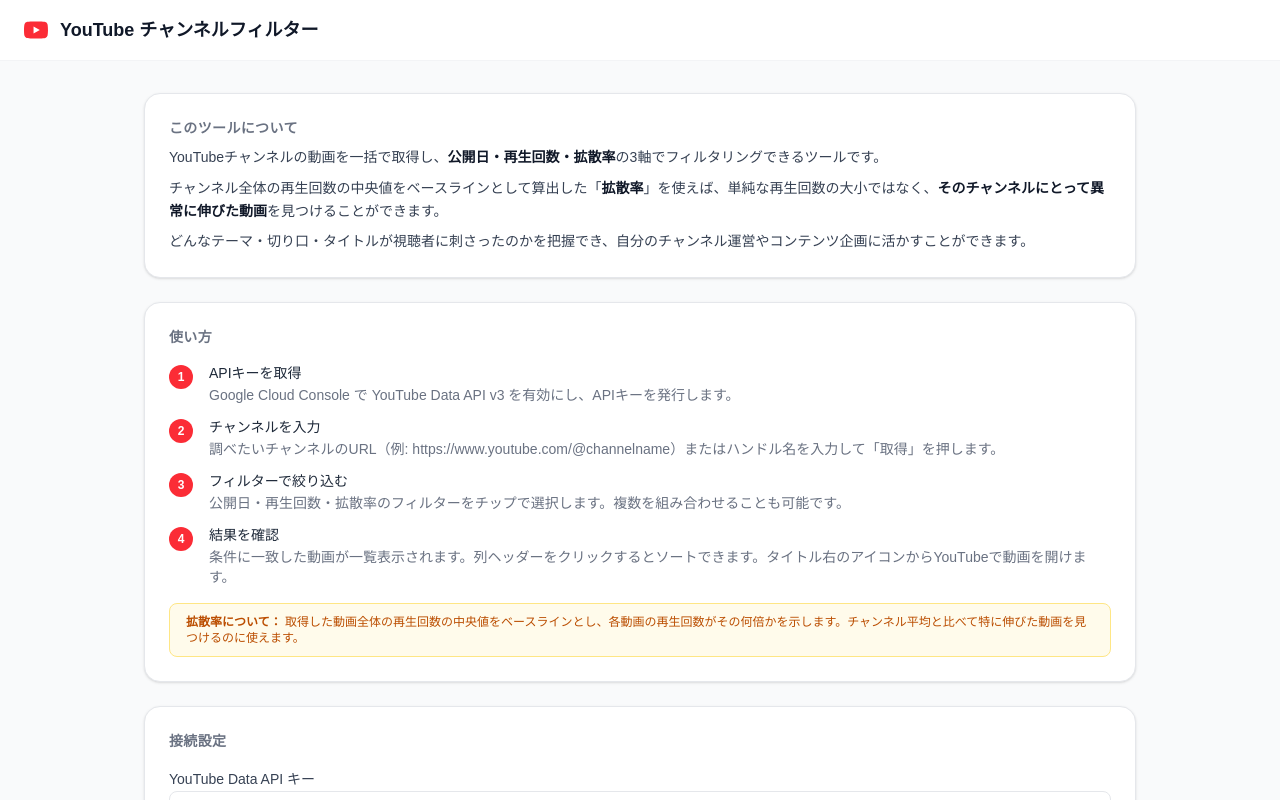
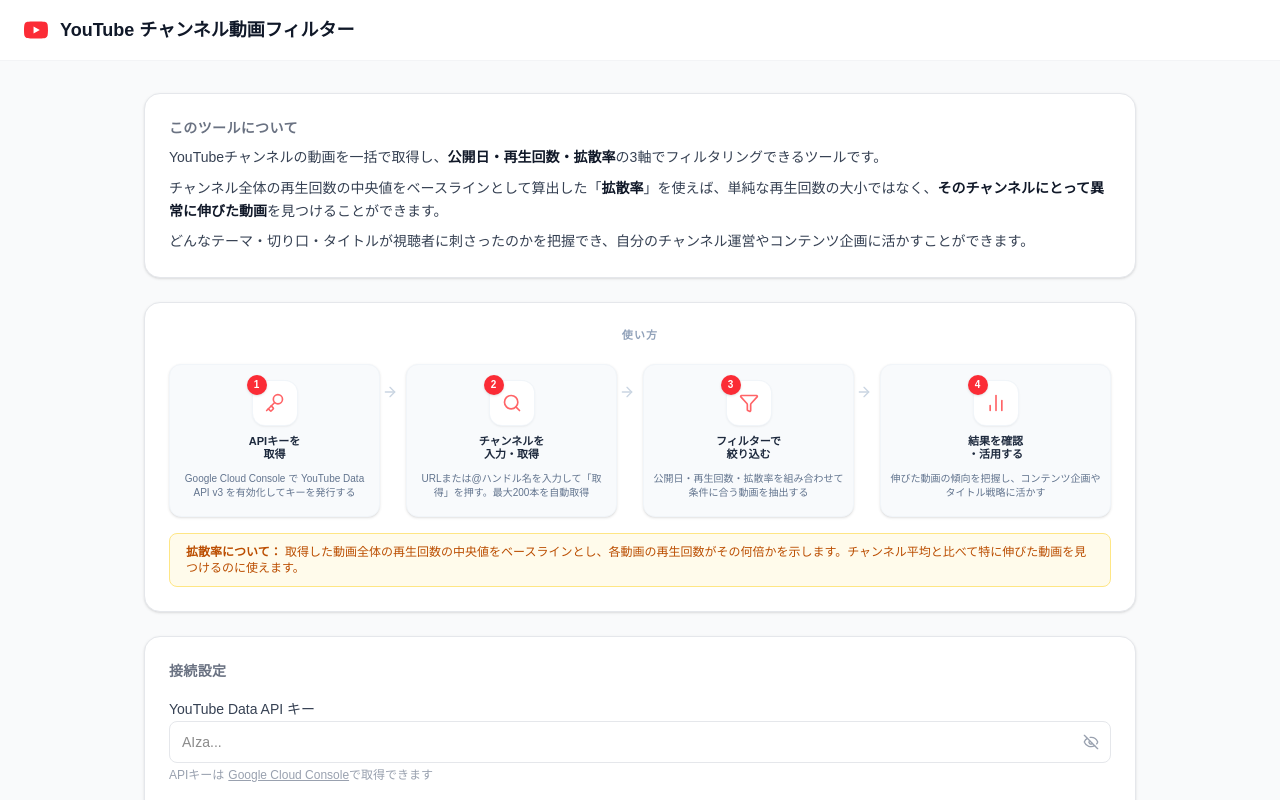
Before and after one commit to yohei-matsui/eaval-youtube-high-researchtool, a Next.js app: page / in a window 1280 px wide. Shown: the top 800 px of the page. Built offline with nearby package versions, Linux system fonts and the light colour scheme.

Commit message:
Redesign how-to section with illustrated step cards; move badge to top-left

```diff
--- a/app/page.tsx
+++ b/app/page.tsx
@@ -1,7 +1,7 @@
 "use client";
 
 import { useState, useCallback, useMemo } from "react";
-import { Eye, EyeOff, Search, ExternalLink, ChevronUp, ChevronDown, Download } from "lucide-react";
+import { Eye, EyeOff, Search, ExternalLink, ChevronUp, ChevronDown, Download, Key, Filter, BarChart2, ArrowRight } from "lucide-react";
 import { FilterVideoItem, ChannelFilterResponse } from "@/app/api/channel-filter/route";
 
 type DateRange = "7" | "28" | "90" | "365" | "730" | "1095" | "custom";
@@ -222,7 +222,7 @@ export default function Home() {
     <div className="min-h-screen bg-gray-50">
       <header className="bg-white border-b border-gray-100 px-6 py-4 flex items-center gap-3 sticky top-0 z-10">
         <svg viewBox="0 0 24 24" className="h-6 w-6 fill-red-500"><path d="M23.498 6.186a3.016 3.016 0 0 0-2.122-2.136C19.505 3.545 12 3.545 12 3.545s-7.505 0-9.377.505A3.017 3.017 0 0 0 .502 6.186C0 8.07 0 12 0 12s0 3.93.502 5.814a3.016 3.016 0 0 0 2.122 2.136c1.871.505 9.376.505 9.376.505s7.505 0 9.377-.505a3.015 3.015 0 0 0 2.122-2.136C24 15.93 24 12 24 12s0-3.93-.502-5.814zM9.545 15.568V8.432L15.818 12l-6.273 3.568z"/></svg>
-        <span className="text-lg font-bold text-gray-900">YouTube チャンネルフィルター</span>
+        <span className="text-lg font-bold text-gray-900">YouTube チャンネル動画フィルター</span>
       </header>
 
       <main className="max-w-5xl mx-auto px-4 py-8 space-y-6">
@@ -242,23 +242,33 @@ export default function Home() {
 
         {/* How to use */}
         <div className="bg-white rounded-2xl border border-gray-200 p-6 shadow-sm">
-          <h2 className="text-sm font-semibold text-gray-500 uppercase tracking-wide mb-4">使い方</h2>
-          <ol className="space-y-3">
-            {[
-              { n: 1, title: "APIキーを取得", desc: "Google Cloud Console で YouTube Data API v3 を有効にし、APIキーを発行します。" },
-              { n: 2, title: "チャンネルを入力", desc: "調べたいチャンネルのURL（例: https://www.youtube.com/@channelname）またはハンドル名を入力して「取得」を押します。" },
-              { n: 3, title: "フィルターで絞り込む", desc: "公開日・再生回数・拡散率のフィルターをチップで選択します。複数を組み合わせることも可能です。" },
-              { n: 4, title: "結果を確認", desc: "条件に一致した動画が一覧表示されます。列ヘッダーをクリックするとソートできます。タイトル右のアイコンからYouTubeで動画を開けます。" },
-            ].map(({ n, title, desc }) => (
-              <li key={n} className="flex gap-4">
-                <span className="flex-shrink-0 w-6 h-6 rounded-full bg-red-500 text-white text-xs font-bold flex items-center justify-center mt-0.5">{n}</span>
-                <div>
-                  <p className="text-sm font-medium text-gray-800">{title}</p>
-                  <p className="text-sm text-gray-500 mt-0.5">{desc}</p>
+          <p className="mb-5 text-center text-[11px] font-semibold uppercase tracking-widest text-slate-400">使い方</p>
+          <div className="flex items-stretch gap-1.5">
+            {([
+              { step: "1", icon: <Key className="h-5 w-5" />,       label: "APIキーを\n取得",         desc: "Google Cloud Console で YouTube Data API v3 を有効化してキーを発行する" },
+              { step: "2", icon: <Search className="h-5 w-5" />,    label: "チャンネルを\n入力・取得", desc: "URLまたは@ハンドル名を入力して「取得」を押す。最大200本を自動取得" },
+              { step: "3", icon: <Filter className="h-5 w-5" />,    label: "フィルターで\n絞り込む",   desc: "公開日・再生回数・拡散率を組み合わせて条件に合う動画を抽出する" },
+              { step: "4", icon: <BarChart2 className="h-5 w-5" />, label: "結果を確認\n・活用する",   desc: "伸びた動画の傾向を把握し、コンテンツ企画やタイトル戦略に活かす" },
+            ] as const).map((item, i) => (
+              <div key={item.step} className="flex flex-1 items-start">
+                <div className="flex flex-1 flex-col items-center gap-2.5 rounded-xl border border-slate-100 bg-slate-50 px-2 py-4 text-center shadow-sm">
+                  <div className="relative flex h-11 w-11 items-center justify-center rounded-xl bg-white text-red-400 shadow-sm ring-1 ring-slate-100">
+                    {item.icon}
+                    <span className="absolute -left-1.5 -top-1.5 flex h-5 w-5 items-center justify-center rounded-full bg-red-500 text-[10px] font-bold text-white shadow-sm">
+                      {item.step}
+                    </span>
+                  </div>
+                  <p className="whitespace-pre-line text-[11px] font-bold leading-tight text-slate-800">{item.label}</p>
+                  <p className="text-[10px] leading-snug text-slate-500">{item.desc}</p>
                 </div>
-              </li>
+                {i < 3 && (
+                  <div className="shrink-0 px-0.5 pt-5 text-slate-300">
+                    <ArrowRight className="h-4 w-4" />
+                  </div>
+                )}
+              </div>
             ))}
-          </ol>
+          </div>
           <div className="mt-4 rounded-lg bg-amber-50 border border-amber-200 px-4 py-2.5 text-xs text-amber-700">
             <strong>拡散率について：</strong> 取得した動画全体の再生回数の中央値をベースラインとし、各動画の再生回数がその何倍かを示します。チャンネル平均と比べて特に伸びた動画を見つけるのに使えます。
           </div>
```
